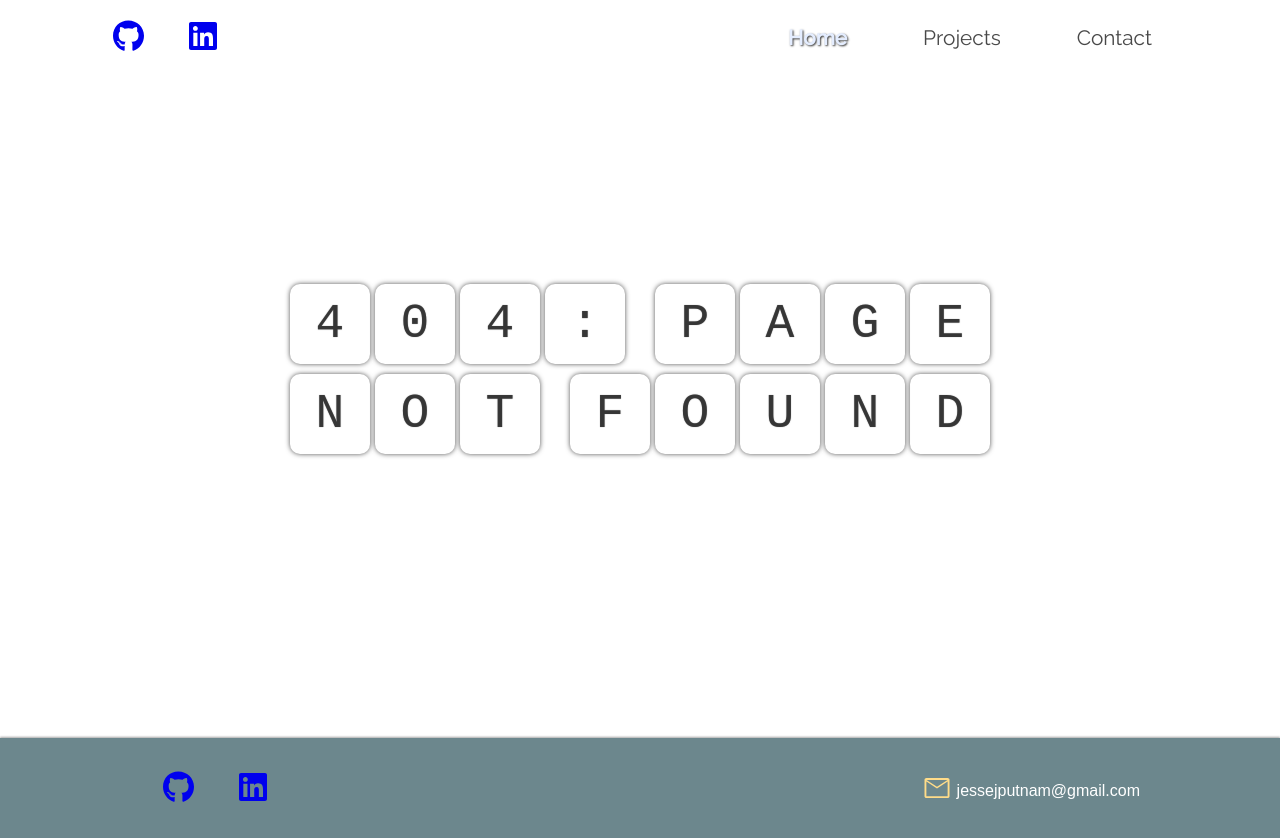
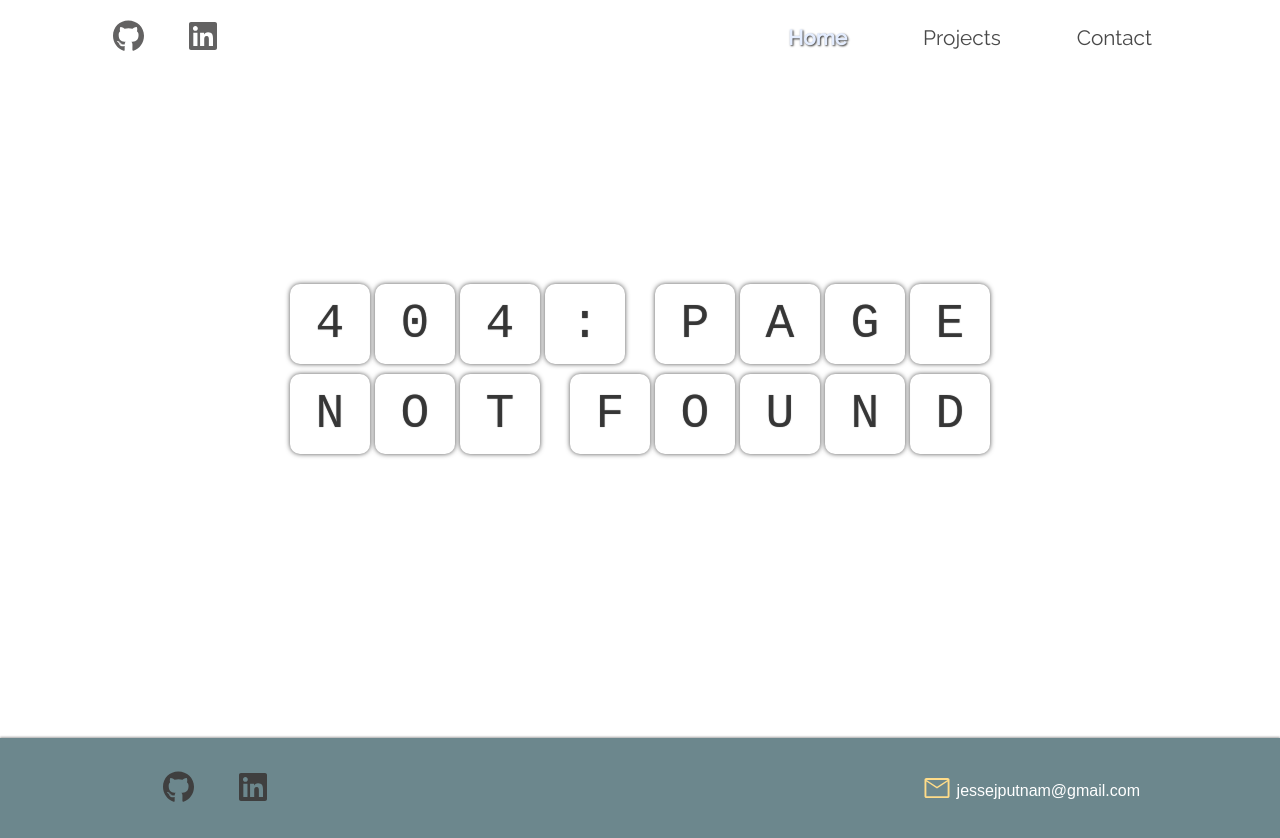
Before and after one commit to jessejputnam/react_portfolio, a React (Create React App) app: page / in a window 1280 px wide. Built offline with nearby package versions, Linux system fonts and the light colour scheme; a web font is replaced by a local one.

Commit message:
Change social img color; enlarge socials container to allow for smoother scaling on hover

```diff
--- a/src/components/Footer/Footer.module.css
+++ b/src/components/Footer/Footer.module.css
@@ -20,7 +20,7 @@
 
 .social_container {
   display: flex;
-  height: 100%;
+  min-height: 75px;
   justify-content: space-around;
   align-items: center;
   width: 25vw;
@@ -29,6 +29,7 @@
 
 .social_img {
   transition: color 0.8s, font-size 0.3s;
+  color: rgb(63, 63, 63);
 }
 
 @media (hover: hover) {
--- a/src/components/Header/Header.module.css
+++ b/src/components/Header/Header.module.css
@@ -19,7 +19,7 @@ header {
 
 .socials {
   display: flex;
-  height: 100%;
+  min-height: 75px;
   justify-content: space-around;
   align-items: center;
   width: 25vw;
@@ -28,6 +28,7 @@ header {
 
 .social_img {
   transition: color 0.8s, font-size 0.3s;
+  color: rgb(99, 98, 98);
 }
 
 @media (hover: hover) {
```
